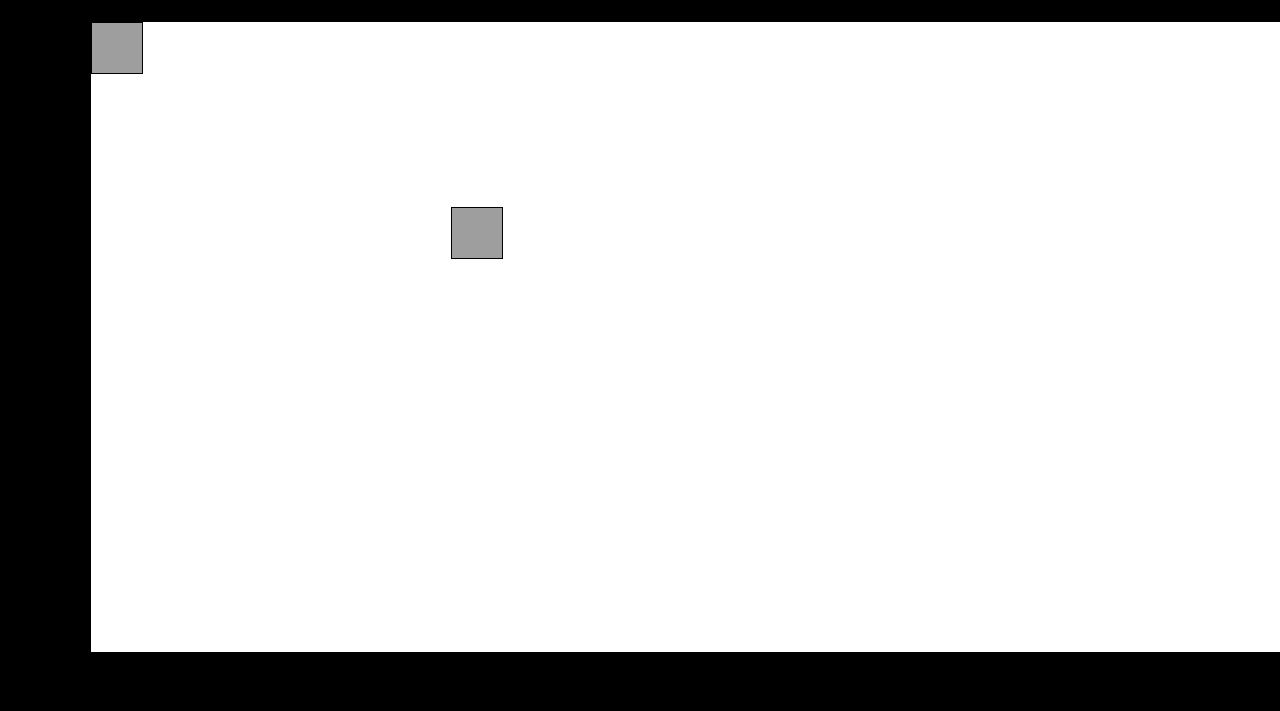
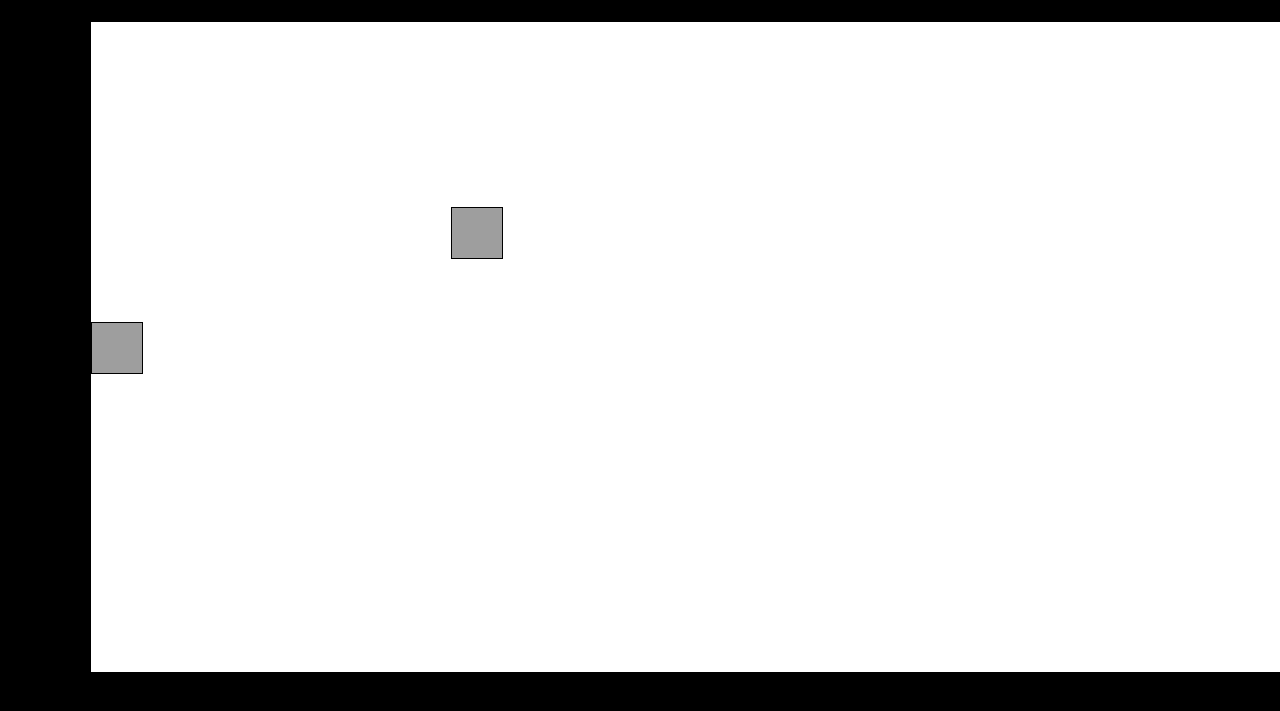
Before and after one commit to GiancarloGuzman/Dungeon-Maze, a plain HTML site: page DungeonMaze/juego.html in a window 1280 px wide. Shown: the part 61-772 px from the top of the page. Drawn offline with nearby package versions, Linux system fonts and the light colour scheme; grey boxes are pictures that could not be loaded.

Commit message:
Update DungeonMaze/css/estilo.css

```diff
--- a/DungeonMaze/css/estilo.css
+++ b/DungeonMaze/css/estilo.css
@@ -59,7 +59,7 @@ clear:both
 }
 #ring {
     width: 1250px;
-    height: 630px;
+    height: 650px;
     border: 3px solid #000;
     position: relative;
 	background-color:white;
@@ -72,6 +72,7 @@ clear:both
     border: 1px solid #000;
     position: absolute;
     z-index: 10;
+	top: 300px;
 }
 #trollface {
     width: 50px;
```
